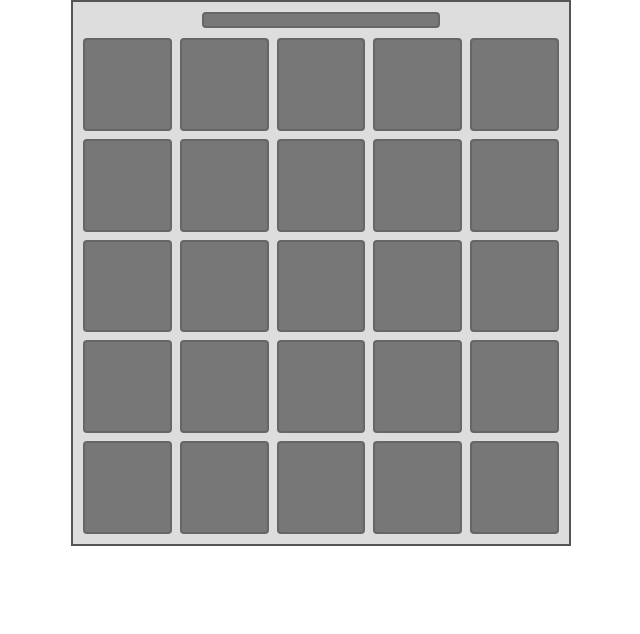
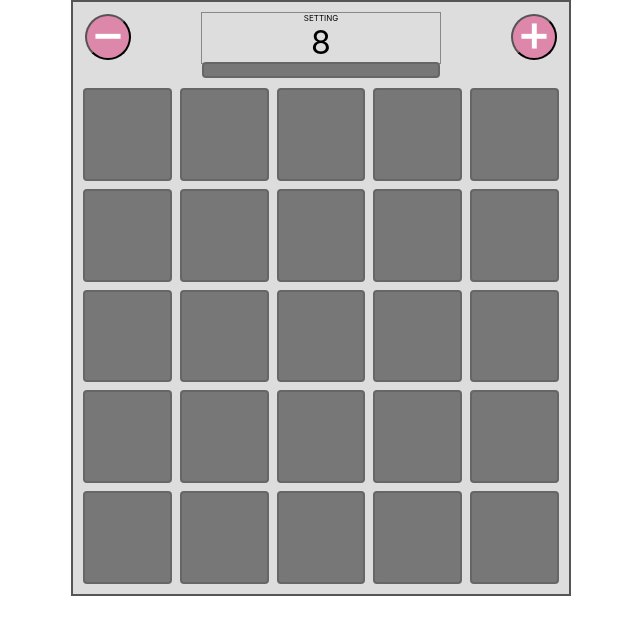
Before and after one commit to jbrinkle/codenames-map-gen, a React (Create React App) app: page / in a window 1280 px wide. Shown: the top 634 px of the page, without its empty margins (319-959 px from the left). Built offline with nearby package versions, Linux system fonts and the light colour scheme.

Commit message:
Setting number up/down component

```diff
--- a/src/App.js
+++ b/src/App.js
@@ -2,12 +2,23 @@ import React from 'react';
 import './App.css';
 import './components/MapGrid/MapGridCell/MapGridCell'
 import MapGrid from './components/MapGrid/MapGrid';
+import NumUpDown from './components/NumUpDown/NumUpDown';
 
-function App() {
-  const teamConfig = {
-    team1: 'square',
-    team2: 'circle'
+class App extends React.Component {
+
+  constructor(props) {
+    super(props);
+    this.state = {
+      myNum: 8
+    };
   }
+
+
+  render() {
+    // const teamConfig = {
+    //   team1: 'square',
+    //   team2: 'circle'
+    // }
     const mapData = []
                     // [ 'a', 'b', '1', '2', '1',
                     //   'b', 'b', '1', '2', '1',
@@ -15,10 +26,16 @@ function App() {
                     //   '1', '2', 'b', '1', '2',
                     //   '1', 'b', '1', '2', 'b' ]
 
+    const setMyNumHandler = (newValue) => {
+      this.setState({
+        myNum: newValue
+      });
+    }
 
     return (
       <div className="App">
         <div className="mapgridHost">
+          <NumUpDown setValue={setMyNumHandler} label={'setting'} value={this.state.myNum} />
           <MapGrid data={mapData} />
         </div>
         {/* <header className="App-header">
@@ -38,5 +55,6 @@ function App() {
       </div>
     );
   }
+}
 
 export default App;
--- /dev/null
+++ b/src/components/NumUpDown/NumUpDown.css
@@ -0,0 +1,32 @@
+.numUpDown {
+    width: 100%;
+    height: 50px;
+    display: flex;
+    justify-content: space-between;
+}
+
+button {
+    margin: 2px;
+    width: 46px;
+    height: 46px;
+    border-radius: 23px;
+    background-color: #D8A;
+}
+
+.settingDisplay {
+    width: 50%;
+    height: 50px;
+    border: 1px solid #888;
+    display: flex;
+    flex-direction: column;
+    align-items: center;
+}
+
+.settingName {
+    font-size: .5em;
+    text-transform: uppercase;
+}
+
+.settingValue {
+    font-size: 2em;
+}
--- /dev/null
+++ b/src/components/NumUpDown/NumUpDown.js
@@ -0,0 +1,55 @@
+import React from 'react';
+import './NumUpDown.css';
+
+class NumUpDown extends React.Component {
+  /*
+    Props:
+    - setValue <func>: call to update value
+    - lowerBound <number>: minimum value
+    - upperBound <number>: maximum value
+    - value <number>: current value
+    - increment <number>: the change amount per button click
+    - label <string>: setting name
+  */
+
+  constructor(props) {
+    super(props);
+    this.lowerBound = props.lowerBound || 0;
+    this.upperBound = props.upperBound || 25;
+    this.increment = props.increment || 1;
+  }
+
+  attemptNewValue(newValue) {
+    if (newValue <= this.upperBound && newValue >= this.lowerBound) {
+      this.props.setValue(newValue);
+    }
+  }
+
+  render() {
+    return <div className="numUpDown">
+      <button onClick={() => this.attemptNewValue(this.props.value - this.increment)}>
+        <svg className="gridicon" xmlns="http://www.w3.org/2000/svg" viewBox="0 0 49 49">
+          <g fill="#FFFFFF88">
+            <line x1="4" y1="25" x2="45" y2="25" strokeWidth="8" stroke="#FFFFFF"/>
+          </g>
+        </svg>
+      </button>
+
+      <div className="settingDisplay">
+        <div className="settingName">{this.props.label}</div>
+        <div className="settingValue">{this.props.value}</div>
+      </div>
+
+      <button onClick={() => this.attemptNewValue(this.props.value + this.increment)}>
+        <svg className="gridicon" xmlns="http://www.w3.org/2000/svg" viewBox="0 0 49 49">
+          <g fill="#FFFFFF88">
+            <line x1="4" y1="25" x2="45" y2="25" strokeWidth="8" stroke="#FFFFFF"/>
+            <line x1="25" y1="4" x2="25" y2="45" strokeWidth="8" stroke="#FFFFFF"/>
+          </g>
+        </svg>
+      </button>
+    </div>
+  }
+}
+
+export default NumUpDown;
```
Lines whose indentation alone changed are shown as unchanged.
